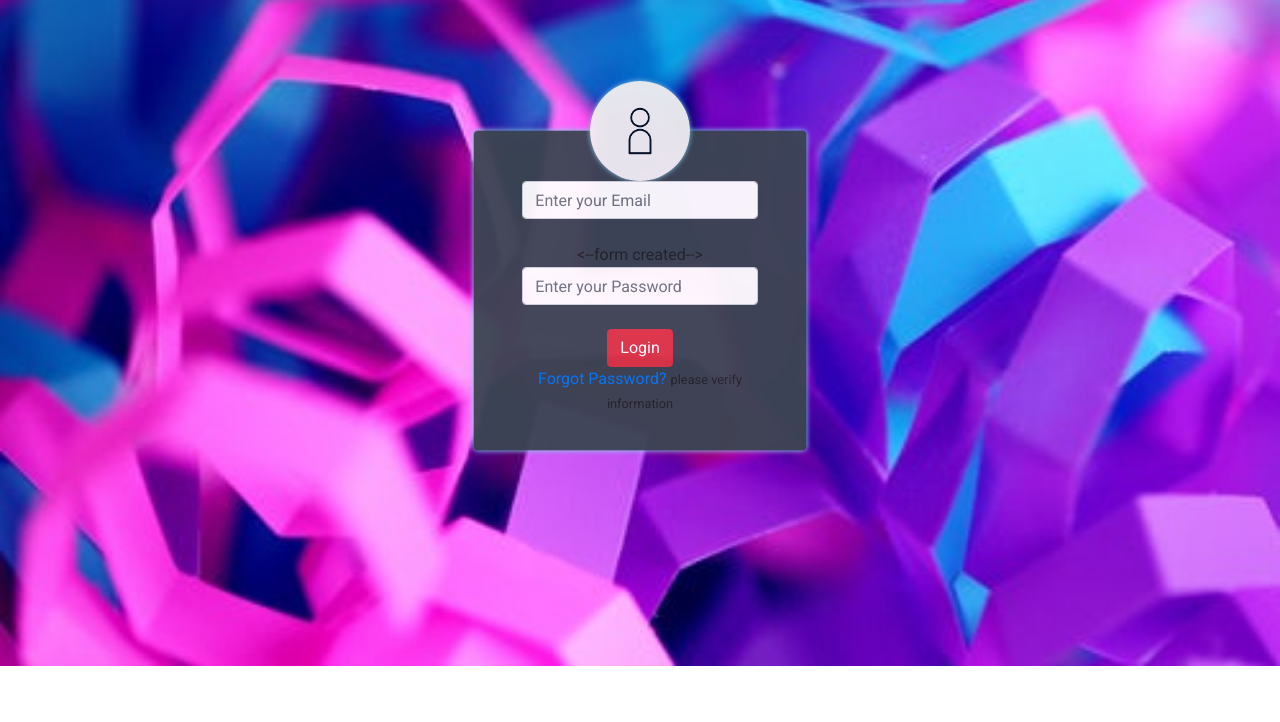
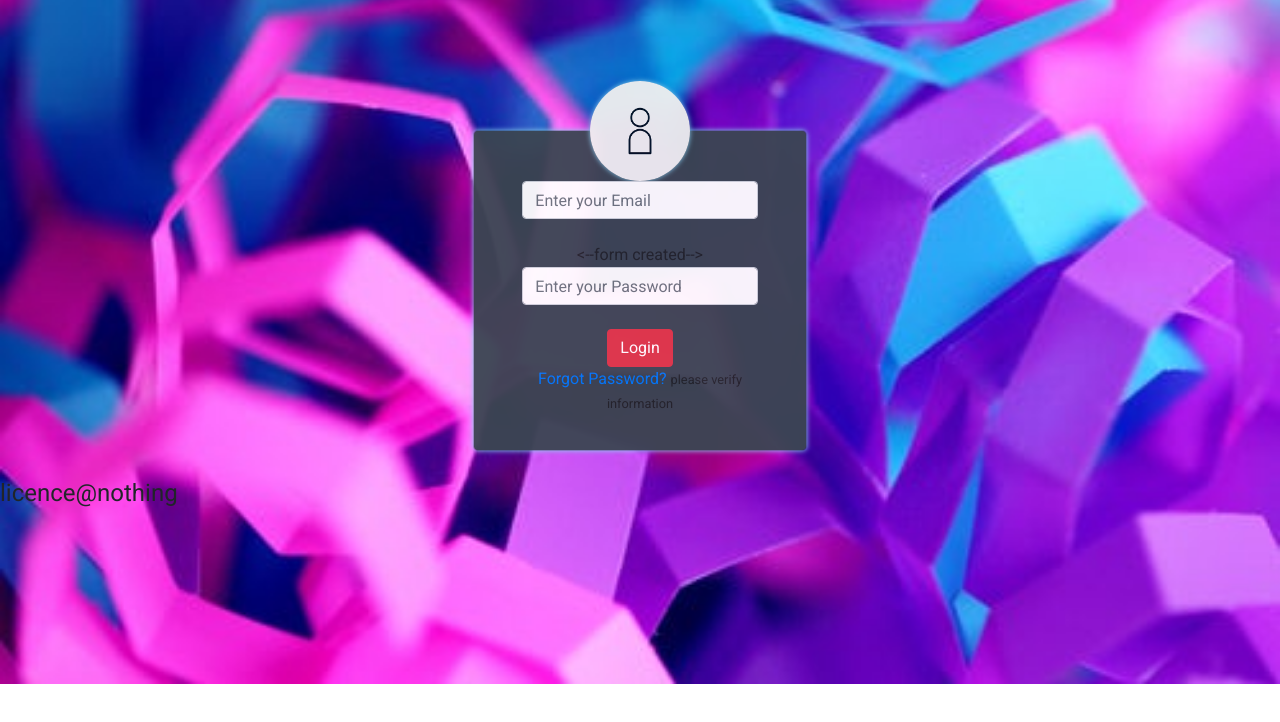
Before and after one commit to sakigo9/logon_page, a plain HTML site: page index.html in a window 1280 px wide. Drawn offline with nearby package versions, Linux system fonts and the light colour scheme.

Commit message:
Added tag

```diff
--- a/index.html
+++ b/index.html
@@ -47,5 +47,6 @@
   </div>
 
 </div>   <!-- this is modal-dialog-->
+  <h4>licence@nothing</h4>
   </body>
 </html>
```
